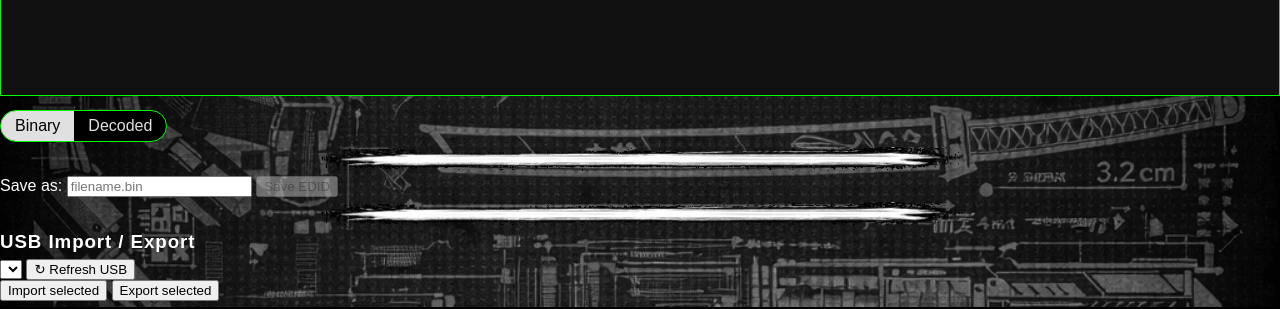
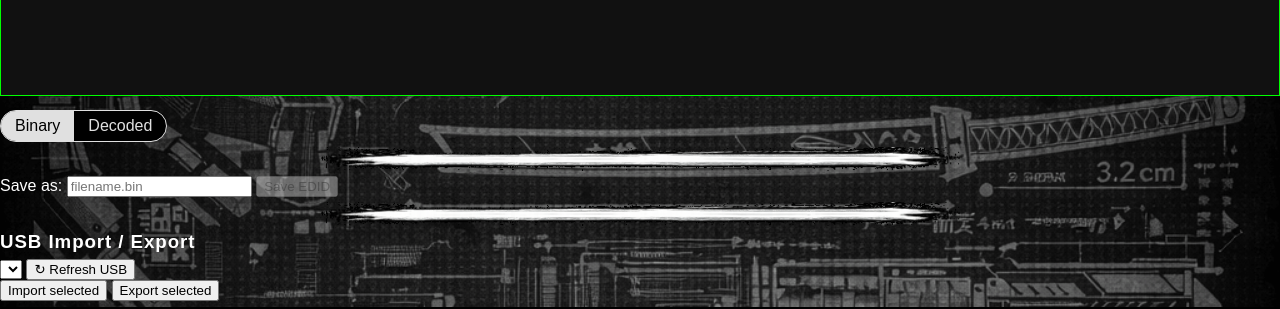
Before and after one commit to padge81/AmuseTechTools, a Flask app: page /edid in a window 1280 px wide. Shown: the part 417-726 px from the top of the page. Run offline with Flask 3, Linux system fonts and the light colour scheme; data that the repository does not hold is empty.

Commit message:
Update kiosk.css

```diff
--- a/frontend/static/css/kiosk.css
+++ b/frontend/static/css/kiosk.css
@@ -105,7 +105,7 @@ h3 {
 .toggle-pill {
     display: inline-flex;
     justify-content: flex-end;
-    border: 1px solid #0f0;
+    border: 1px solid #e0e0e0;
     border-radius: 999px;
     overflow: hidden;
     background: #000;
```
